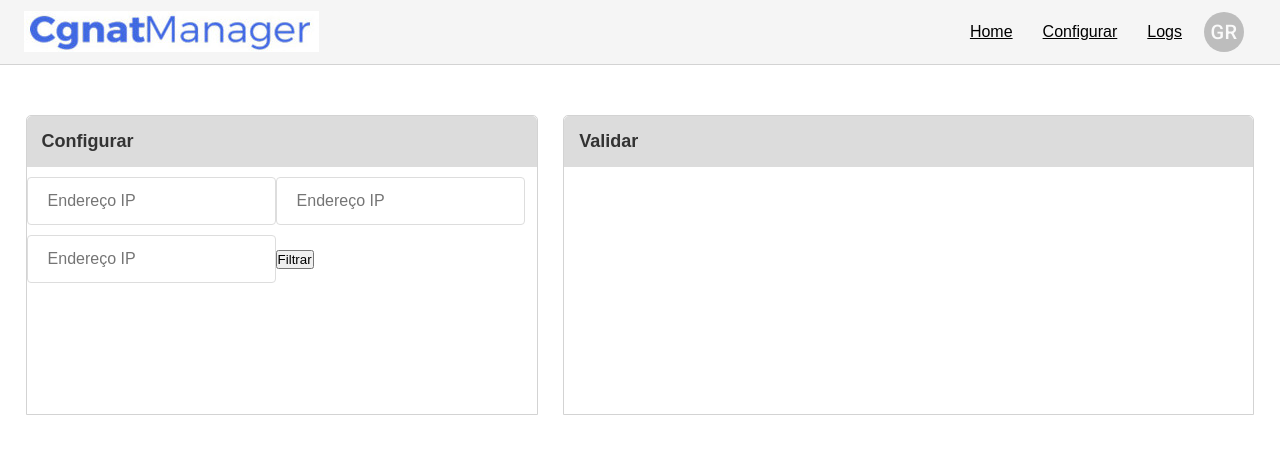
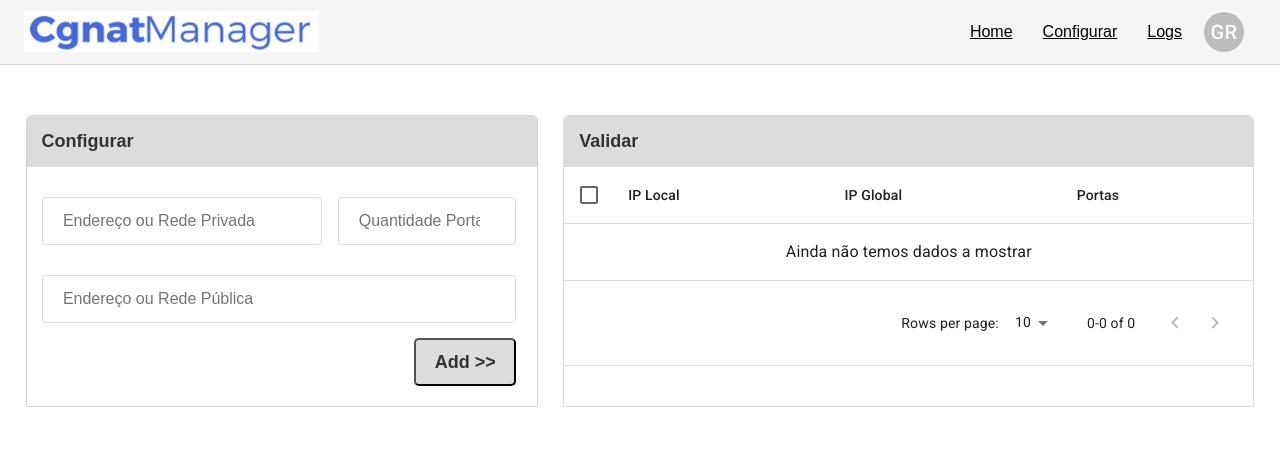
Before and after one commit to gusttavosouza/cgnat-manager, a React (Create React App) app in the folder frontend/: page /setting in a window 1280 px wide. Shown: the top 454 px of the page. Built offline with nearby package versions, Linux system fonts and the light colour scheme.

Commit message:
Frontend - Finalizado tela logs dos sistema

```diff
--- a/frontend/package.json
+++ b/frontend/package.json
@@ -6,6 +6,7 @@
     "@material-ui/core": "^4.5.0",
     "@material-ui/icons": "^4.4.3",
     "axios": "^0.19.0",
+    "mui-datatables": "^2.12.0",
     "node-fetch": "^2.6.0",
     "react": "^16.9.0",
     "react-dom": "^16.9.0",
--- a/frontend/src/pages/Setting/Setting.css
+++ b/frontend/src/pages/Setting/Setting.css
@@ -4,19 +4,16 @@
   margin-left: 2%;
   border-top-left-radius: 5px;
   border-top-right-radius: 5px;
-  height: 300px;
   border: 1px solid #d3d3d3;
-
+  padding-bottom: 20px;
 }
 
 .container-central .container-validar {
   width: 54%;
   margin-left: 2%;
-  border: 1px solid #d3d3d3;
+  border: 1px solid #ddd;
   border-top-left-radius: 5px;
   border-top-right-radius: 5px;
-  height: 300px;
-
 }
 
 .title {
@@ -32,7 +29,7 @@
 }
 
 .container-central .container-configurar input {
-  margin-top: 10px;
+  margin-top: 30px;
   border: 1px solid #ddd;
   border-radius: 4px;
   height: 48px;
@@ -40,3 +37,31 @@
   font-size: 16px;
   color: #666;
 }
+
+.container-central .container-configurar .endereco-privado {
+  margin-left: 3%;
+  width: 55%
+}
+
+.container-central .container-configurar .quantidade-porta {
+  margin-left: 3%;
+  width: 35%
+}
+
+.container-central .container-configurar .endereco-publicos {
+  margin-left: 3%;
+  width: 93%;
+}
+
+.container-central .container-configurar .addValidar {
+  margin-top: 15px;
+  height: 48px;
+  width: 20%;
+  font-size: 18px;
+  font-family: Arial, Helvetica, sans-serif;
+  color: #333333;
+  font-weight: bold;
+  border-radius: 5px;
+  background-color: #DCDCDC;
+  margin-left: 76%;
+}
--- a/frontend/src/pages/Setting/Setting.js
+++ b/frontend/src/pages/Setting/Setting.js
@@ -1,5 +1,8 @@
 import React from 'react';
+import Table from 'mui-datatables';
 import Menu from '../../components/Menu/Menu';
+import { tableConfig, columsTable} from './tableConfig';
+
 import './Setting.css';
 
 export default function Logs() {
@@ -10,21 +13,26 @@ export default function Logs() {
         <div className="container-configurar">
           <div className="title">Configurar</div>
           <input
-              placeholder="Endereço IP"
-              className="endereco"
+              placeholder="Endereço ou Rede Privada"
+              className="endereco-privado"
             />
             <input
-              placeholder="Endereço IP"
-              className="endereco"
+              placeholder="Quantidade Portas"
+              className="quantidade-porta"
+              type="number"
             />
             <input
-              placeholder="Endereço IP"
-              className="endereco"
+              placeholder="Endereço ou Rede Pública"
+              className="endereco-publicos"
             />
-            <button type="submit" className="botao">Filtrar</button>
+            <br /><button type="submit" className="addValidar">Add >></button>
         </div>
         <div className="container-validar">
             <div className="title">Validar</div>
+            <Table
+              options={tableConfig}
+              columns={columsTable}
+            />
         </div>
       </div>
     </div>
--- /dev/null
+++ b/frontend/src/pages/Setting/tableConfig.js
@@ -0,0 +1,35 @@
+export const tableConfig = {
+    filterType: "checkbox",
+    pagination: true,
+    sort: false,
+    selectableRows: true,
+    search: false,
+    download: false,
+    print: false,
+    filter: false,
+    viewColumns: false,
+    elevation: 0,
+    textLabels: {
+      body: {
+        noMatch: "Ainda não temos dados a mostrar"
+      },
+      selectedRows: {
+        text: "Item(s) Selecionados"
+      }
+    }
+}
+
+export const columsTable = [
+  {
+    name: "LabelIpLocal",
+    label: "IP Local"
+  },
+  {
+    name: "LabelIpGlobal",
+    label: "IP Global"
+  },
+  {
+    name: "LabelPorts",
+    label: "Portas"
+  }
+];
```
Also changed, not shown: 1 other file (tests, documents, lock files or other folders).
